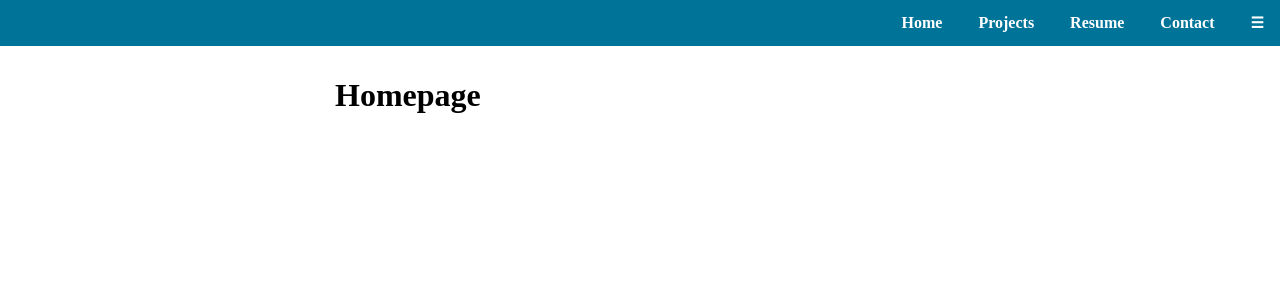
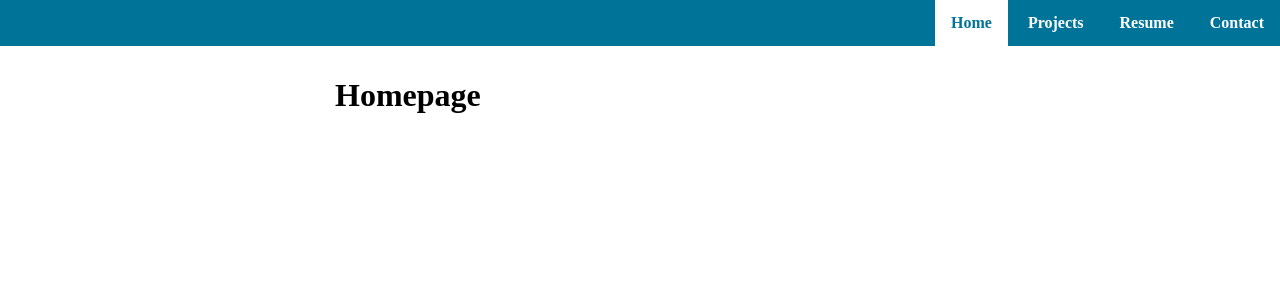
Before and after one commit to SteinW1/Portfolio-Website, a Django app: page / in a window 1280 px wide. Shown: the top 300 px of the page. Run offline with Django 3.2, Linux system fonts and the light colour scheme; some libraries are stand-ins or nearby versions.

Commit message:
added main.css and fixed issue with navigation bar .active

```diff
--- a/portfoliowebsite/portfolio/static/portfolio/main.css
+++ b/portfoliowebsite/portfolio/static/portfolio/main.css
@@ -58,7 +58,7 @@ button.hover {
     background-color: var(--white);
     color: var(--primaryColor);
     text-decoration: none;
-    transition-duration: 0.4s;
+    transition-duration: 1s;
 }
 
 .nav-bar a.active {
@@ -66,7 +66,7 @@ button.hover {
     color: var(--primaryColor);
 }
 
-.topnav .icon {
+.nav-bar .icon {
   display: none;
 }
 
--- a/portfoliowebsite/portfolio/static/portfolio/main.js
+++ b/portfoliowebsite/portfolio/static/portfolio/main.js
@@ -0,0 +1,8 @@
+function responsiveNavbar() {
+    var x = document.getElementById("navbar");
+    if (x.className === "nav-bar") {
+        x.className += " responsive";
+    } else {
+        x.className = "nav-bar";
+    }
+}
--- a/portfoliowebsite/portfolio/templates/portfolio/base.html
+++ b/portfoliowebsite/portfolio/templates/portfolio/base.html
@@ -7,6 +7,7 @@
         <link rel="stylesheet" type="text/css" href="{% static 'portfolio/main.css' %}">
 
         <script src='https://www.google.com/recaptcha/api.js?render={{recaptcha_site_key}}'></script>
+        <script src="{% static 'portfolio/main.js' %}"></script>
 
         {% if title %}
             <title>{{ title }}</title>
@@ -16,7 +17,7 @@
     </head>
     <body>
         <ul class="nav-bar" id="navbar">
-            <a class="{% if request.get_full_path == '/home/' %}active{% endif %}" href="{% url 'portfolio-home' %}">Home</a>
+            <a class="{% if request.get_full_path == '/' %}active{% endif %}" href="{% url 'portfolio-home' %}">Home</a>
             <a class="{% if request.get_full_path == '/projects/' %}active{% endif %}" href="{% url 'portfolio-projects' %}">Projects</a>
             <a class="{% if request.get_full_path == '/resume/' %}active{% endif %}" href="{% url 'portfolio-resume' %}">Resume</a>
             <a class="{% if request.get_full_path == '/contact/' %}active{% endif %}" href="{% url 'contact-form' %}">Contact</a>
@@ -37,14 +38,4 @@
         <div class="footer-container">
         </div>
     </footer>
-    <script>
-        function responsiveNavbar() {
-            var x = document.getElementById("navbar");
-            if (x.className === "nav-bar") {
-                x.className += " responsive";
-            } else {
-                x.className = "nav-bar";
-            }
-        }
-    </script>
 </html>
```
